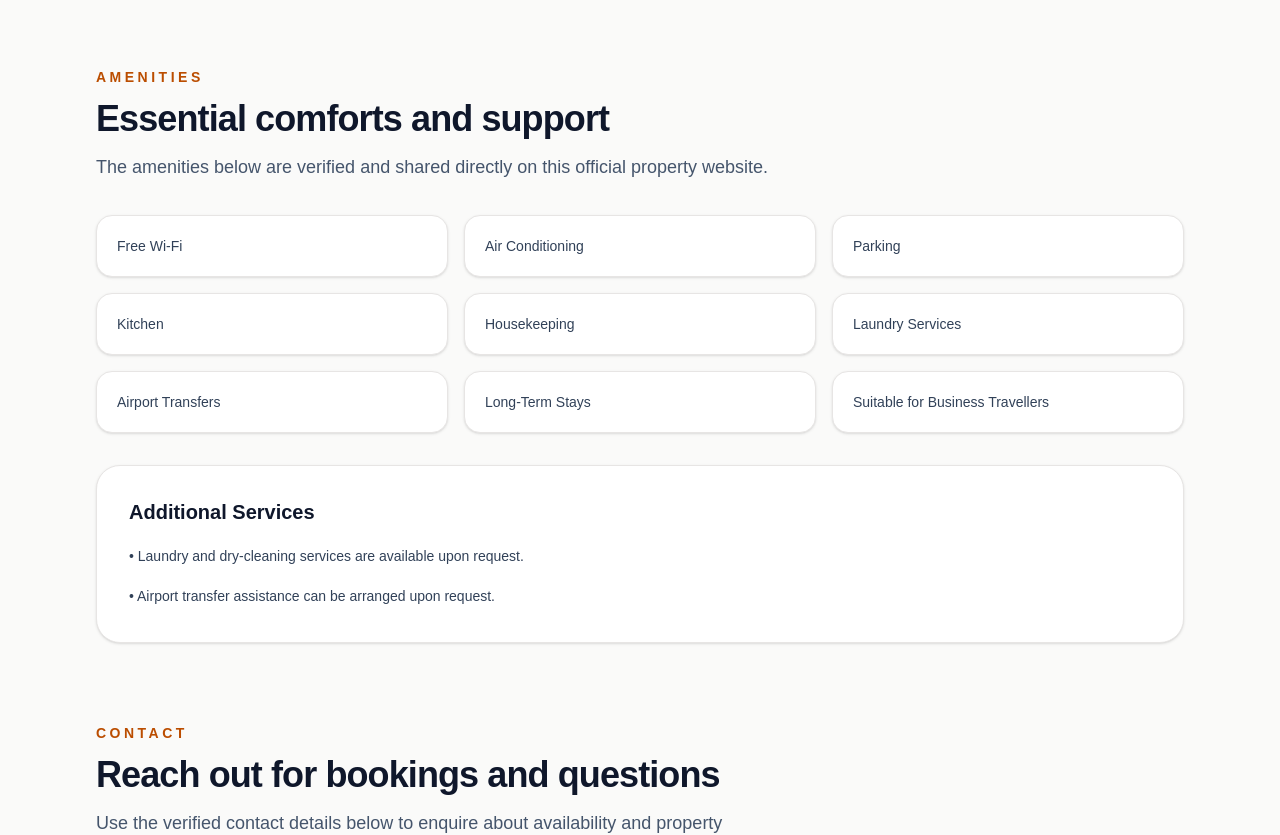
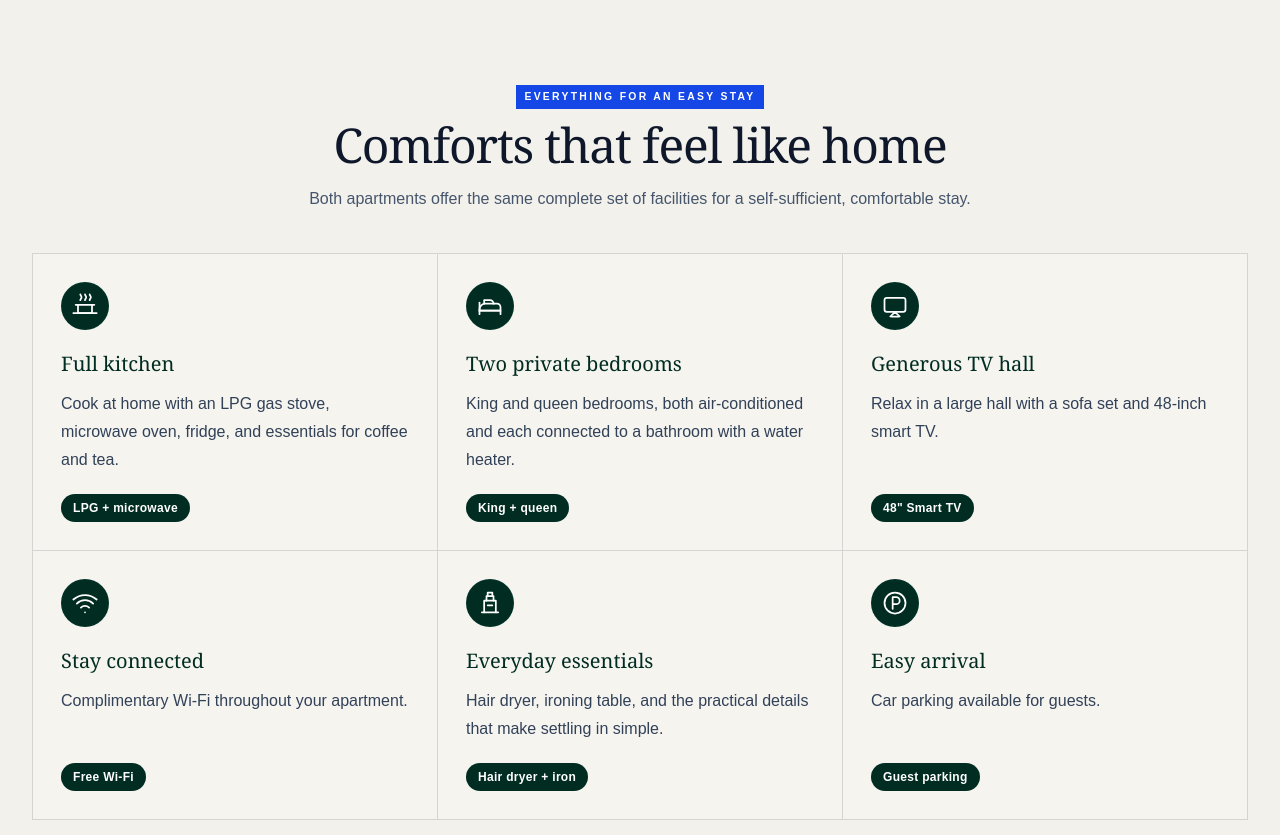
Before and after one commit to naveencoherent/sindhu-suite, a Next.js app: page / in a window 1280 px wide. Shown: the part 2480-3315 px from the top of the page. Built offline with nearby package versions, Linux system fonts and the light colour scheme.

Commit message:
Add interactive stay comforts section

```diff
--- a/app/page.tsx
+++ b/app/page.tsx
@@ -68,16 +68,49 @@ const rooms: Room[] = [
   },
 ];
 
-const amenities = [
-  "Free Wi-Fi",
-  "Air Conditioning",
-  "Parking",
-  "Kitchen",
-  "Housekeeping",
-  "Laundry Services",
-  "Airport Transfers",
-  "Long-Term Stays",
-  "Suitable for Business Travellers",
+const stayComforts = [
+  {
+    title: "Full kitchen",
+    icon: "kitchen",
+    badge: "LPG + microwave",
+    description:
+      "Cook at home with an LPG gas stove, microwave oven, fridge, and essentials for coffee and tea.",
+  },
+  {
+    title: "Two private bedrooms",
+    icon: "bedrooms",
+    badge: "King + queen",
+    description:
+      "King and queen bedrooms, both air-conditioned and each connected to a bathroom with a water heater.",
+  },
+  {
+    title: "Generous TV hall",
+    icon: "television",
+    badge: '48" Smart TV',
+    description:
+      "Relax in a large hall with a sofa set and 48-inch smart TV.",
+  },
+  {
+    title: "Stay connected",
+    icon: "wifi",
+    badge: "Free Wi-Fi",
+    description:
+      "Complimentary Wi-Fi throughout your apartment.",
+  },
+  {
+    title: "Everyday essentials",
+    icon: "essentials",
+    badge: "Hair dryer + iron",
+    description:
+      "Hair dryer, ironing table, and the practical details that make settling in simple.",
+  },
+  {
+    title: "Easy arrival",
+    icon: "parking",
+    badge: "Guest parking",
+    description:
+      "Car parking available for guests.",
+  },
 ];
 
 type Locality = {
@@ -124,6 +157,96 @@ const contactDetails = {
   email: "hello@sifin.in",
   address: "384/A, RMV 2nd Stage, 2nd Block,\nBengaluru, Karnataka – 560094\nIndia",
 };
+
+function ComfortIcon({ type }: { type: string }) {
+  let icon;
+
+  switch (type) {
+    case "kitchen":
+      icon = (
+        <>
+          <path d="M4 11h16" />
+          <path d="M6 11v7h12v-7" />
+          <path d="M8 7c0-1 1-1.5 1-2.5S8 3 8 2" />
+          <path d="M12 7c0-1 1-1.5 1-2.5S12 3 12 2" />
+          <path d="M16 7c0-1 1-1.5 1-2.5S16 3 16 2" />
+          <path d="M2 18h20" />
+        </>
+      );
+      break;
+
+    case "bedrooms":
+      icon = (
+        <>
+          <path d="M3 19V9" />
+          <path d="M21 19v-6a3 3 0 0 0-3-3H8a5 5 0 0 0-5 5v1h18" />
+          <path d="M7 10V7h5a3 3 0 0 1 3 3" />
+          <path d="M3 16h18" />
+        </>
+      );
+      break;
+
+    case "television":
+      icon = (
+        <>
+          <rect x="3" y="5" width="18" height="12" rx="2" />
+          <path d="m8 21 4-4 4 4" />
+          <path d="M9 21h6" />
+        </>
+      );
+      break;
+
+    case "wifi":
+      icon = (
+        <>
+          <path d="M5 12.5a10 10 0 0 1 14 0" />
+          <path d="M8.5 16a5 5 0 0 1 7 0" />
+          <path d="M12 20h.01" />
+          <path d="M2 9a15 15 0 0 1 20 0" />
+        </>
+      );
+      break;
+
+    case "essentials":
+      icon = (
+        <>
+          <path d="M5 20h14" />
+          <path d="M7 20V10h10v10" />
+          <path d="M9 10V6h6v4" />
+          <path d="M10 6V3h4v3" />
+          <path d="M10 14h4" />
+        </>
+      );
+      break;
+
+    case "parking":
+      icon = (
+        <>
+          <circle cx="12" cy="12" r="9" />
+          <path d="M10 17V7h3a3 3 0 0 1 0 6h-3" />
+        </>
+      );
+      break;
+
+    default:
+      icon = <circle cx="12" cy="12" r="8" />;
+  }
+
+  return (
+    <svg
+      aria-hidden="true"
+      viewBox="0 0 24 24"
+      fill="none"
+      stroke="currentColor"
+      strokeWidth="1.5"
+      strokeLinecap="round"
+      strokeLinejoin="round"
+      className="h-7 w-7"
+    >
+      {icon}
+    </svg>
+  );
+}
 
 function SectionHeading({
   eyebrow,
@@ -588,28 +711,51 @@ export default function Home() {
           </div>
         </section>
 
-        <section id="amenities" className="mx-auto max-w-6xl px-6 py-20 lg:px-8">
-          <SectionHeading
-            eyebrow="Amenities"
-            title="Essential comforts and support"
-            description="The amenities below are verified and shared directly on this official property website."
-          />
-          <ul className="mt-8 grid gap-4 sm:grid-cols-2 xl:grid-cols-3">
-            {amenities.map((amenity) => (
-              <li
-                key={amenity}
-                className="rounded-2xl border border-stone-200 bg-white p-5 text-sm font-medium text-slate-700 shadow-sm"
-              >
-                {amenity}
-              </li>
-            ))}
-          </ul>
+        <section
+          id="amenities"
+          className="bg-[#f3f1eb] px-6 py-20 lg:px-8 lg:py-24"
+        >
+          <div className="mx-auto max-w-7xl">
+            <div className="mx-auto max-w-3xl text-center">
+              <p className="inline-flex bg-blue-700 px-2 py-1 text-[0.65rem] font-bold uppercase tracking-[0.22em] text-white">
+                Everything for an easy stay
+              </p>
 
-          <div className="mt-8 rounded-3xl border border-stone-200 bg-white p-8 shadow-sm">
-            <h3 className="text-xl font-semibold text-slate-900">Additional Services</h3>
-            <ul className="mt-4 space-y-3 text-sm leading-7 text-slate-700">
-              <li>• Laundry and dry-cleaning services are available upon request.</li>
-              <li>• Airport transfer assistance can be arranged upon request.</li>
+              <h2 className="mt-3 font-serif text-4xl font-normal tracking-tight text-slate-900 sm:text-5xl">
+                Comforts that feel like home
+              </h2>
+
+              <p className="mt-4 text-base leading-7 text-slate-600">
+                Both apartments offer the same complete set of facilities for a
+                self-sufficient, comfortable stay.
+              </p>
+            </div>
+
+            <ul className="mt-10 grid border-l border-t border-stone-300 sm:grid-cols-2 lg:grid-cols-3">
+              {stayComforts.map((comfort) => (
+                <li
+                  key={comfort.title}
+                  className="group relative z-0 flex min-h-64 flex-col border-b border-r border-stone-300 bg-white/20 p-6 transition duration-300 motion-safe:hover:z-10 motion-safe:hover:-translate-y-1 hover:bg-white hover:shadow-[0_20px_45px_-28px_rgba(15,23,42,0.45)] sm:p-7"
+                >
+                  <div className="flex h-12 w-12 items-center justify-center rounded-full border border-emerald-900/15 bg-emerald-950 text-white transition duration-300 group-hover:scale-105 group-hover:bg-emerald-900">
+                    <ComfortIcon type={comfort.icon} />
+                  </div>
+
+                  <h3 className="mt-5 font-serif text-xl text-emerald-950">
+                    {comfort.title}
+                  </h3>
+
+                  <p className="mt-3 flex-1 text-sm leading-6 text-slate-700 sm:text-base sm:leading-7">
+                    {comfort.description}
+                  </p>
+
+                  <p className="mt-5">
+                    <span className="inline-flex rounded-full bg-emerald-950 px-3 py-1.5 text-xs font-semibold tracking-wide text-white">
+                      {comfort.badge}
+                    </span>
+                  </p>
+                </li>
+              ))}
             </ul>
           </div>
         </section>
```
